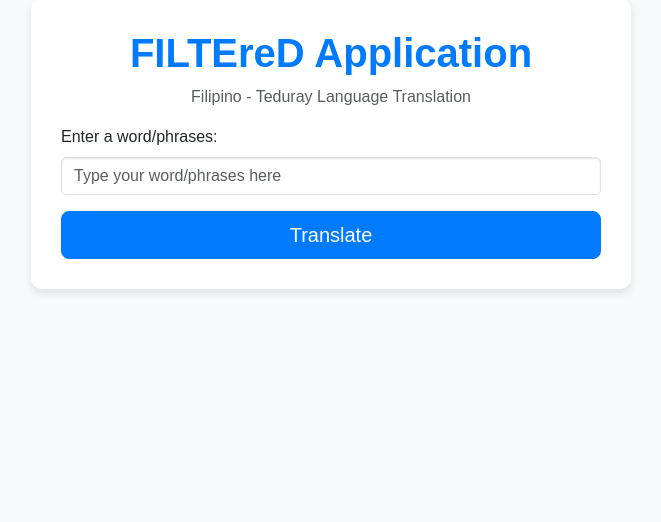
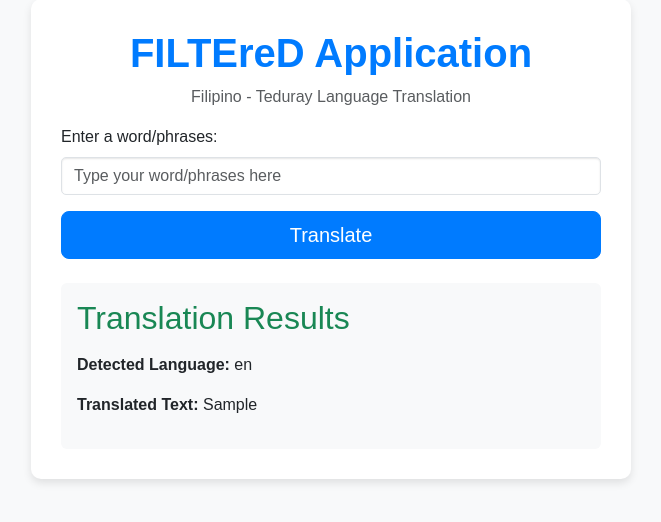
Before and after one commit to FILTEreDApplication/FILTEreD, a Django app: template templates/index.html in a window 1280 px wide. Shown: the part 51-573 px from the top of the page, without its empty margins (309-970 px from the left). Run offline with Django 4.2, Linux system fonts and the light colour scheme; the template is opened without the code that fills it: most values are stand-ins (such as "Sample title", 1, 10 or a date in 2020); parts of the project's set-up code (start-up, migrations or seed data) failed here and were passed over.

Commit message:
first commit

```diff
--- a/templates/index.html
+++ b/templates/index.html
@@ -38,16 +38,13 @@
         .translation-result {
             margin-top: 30px;
         }
-        #loadingSpinner {
-            display: none;
-        }
     </style>
 </head>
 <body>
     <div class="container">
         <h1>FILTEreD Application</h1>
         <p class="text-center text-muted">Filipino - Teduray Language Translation</p>
-        <form id="translationForm" method="post">
+        <form method="post" action="">
             {% csrf_token %}
             <div class="mb-3">
                 <label for="sentence" class="form-label">Enter a word/phrases:</label>
@@ -58,17 +55,13 @@
             </div>
         </form>
 
-        <div id="loadingSpinner" class="text-center mt-4">
-            <div class="spinner-border text-primary" role="status">
-                <span class="visually-hidden">Translating...</span>
+        {% if translated_sentence %}
+            <div class="translation-result mt-4 p-3 bg-light rounded">
+                <h2 class="text-success mb-3">Translation Results</h2>
+                <p><strong>Detected Language:</strong> {{ detected_language }}</p>
+                <p><strong>Translated Text:</strong> {{ translated_sentence }}</p>
             </div>
-        </div>
-
-        <div id="translationResult" class="translation-result mt-4 p-3 bg-light rounded" style="display:none;">
-            <h2 class="text-success mb-3">Translation Results</h2>
-            <p><strong>Detected Language:</strong> <span id="detectedLanguage"></span></p>
-            <p><strong>Translated Text:</strong> <span id="translatedSentence"></span></p>
-        </div>
+        {% endif %}
     </div>
 
     <script src="https://cdn.jsdelivr.net/npm/bootstrap@5.3.0/dist/js/bootstrap.bundle.min.js"></script>
```
